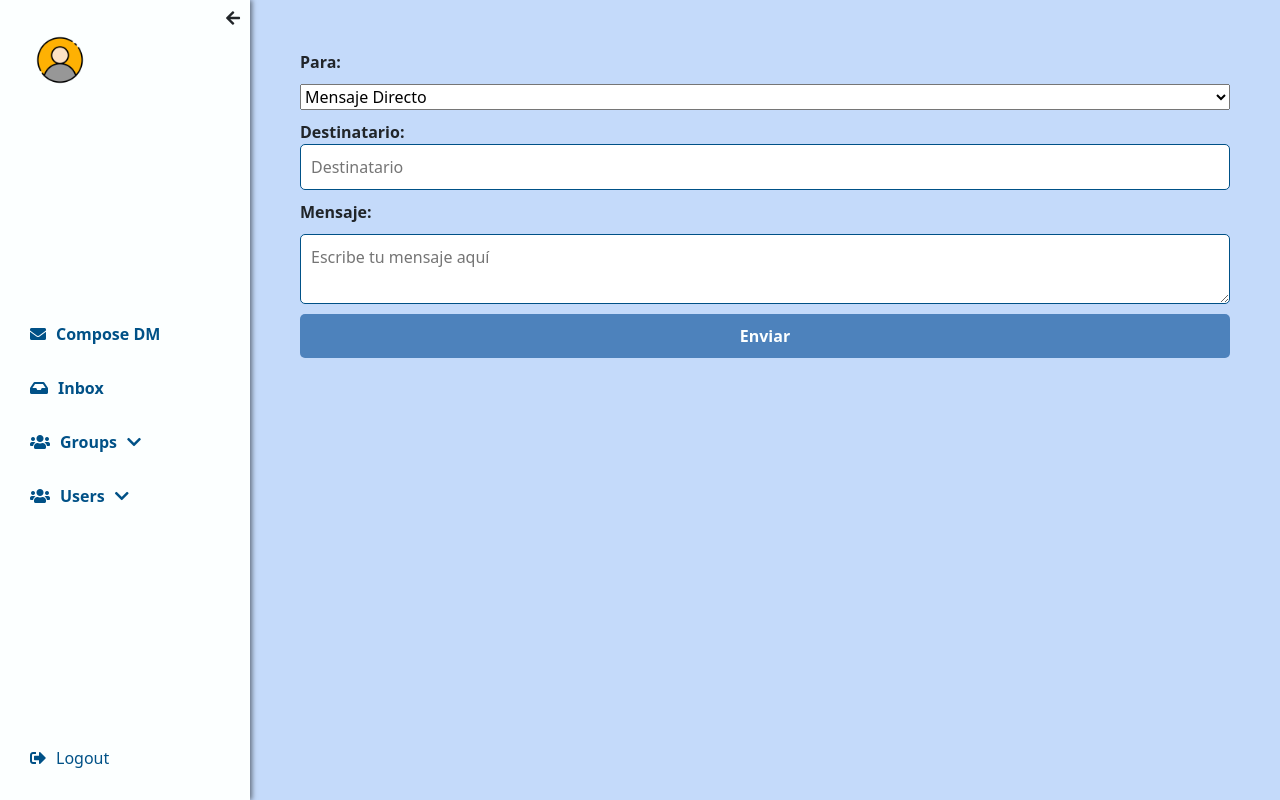
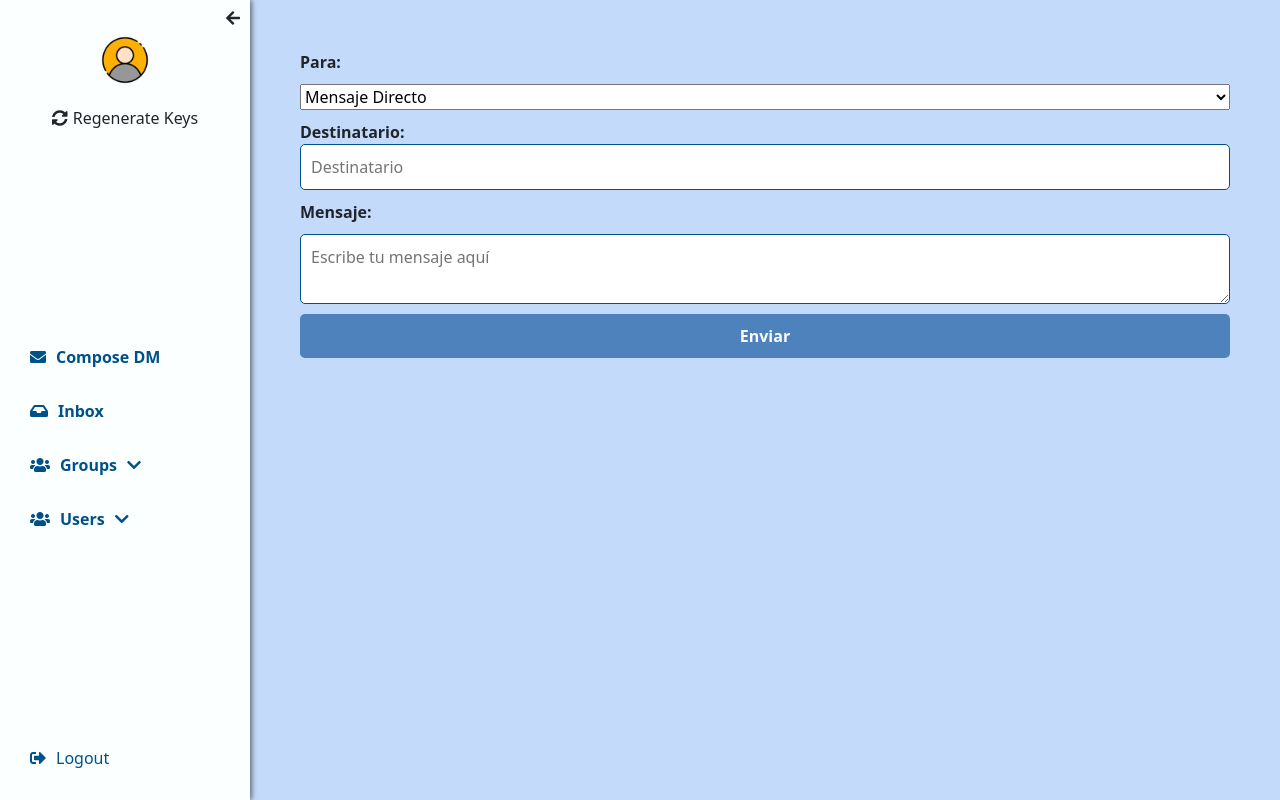
Before and after one commit to MaJu502/proyecto1_cifrados, an Angular app in the folder frontend/: page /email in a window 1280 px wide. Built offline with nearby package versions, Linux system fonts and the light colour scheme.

Commit message:
cambiar contraseña y agregar grupo necesitan agregarles el api en función del frontend

```diff
--- a/frontend/src/app/sidebar/sidebar.component.html
+++ b/frontend/src/app/sidebar/sidebar.component.html
@@ -1,8 +1,18 @@
 <aside class="sidebar" [class.collapsed]="isCollapsed">
   <div class="profile-section">
-    <img src="assets/profile-icon.png" alt="Profile" class="profile-icon">
-    <span class="profile-name" *ngIf="!isCollapsed">{{ username }}</span>
-    <i class="fas" [ngClass]="isCollapsed ? 'fa-arrow-right' : 'fa-arrow-left'" (click)="toggleSidebar()"></i>
+    <div class="user-info">
+      <img src="assets/profile-icon.png" alt="Profile" class="profile-icon">
+      <span class="profile-name" *ngIf="!isCollapsed">{{ username }}</span>
+      <i class="fas" [ngClass]="isCollapsed ? 'fa-arrow-right' : 'fa-arrow-left'" (click)="toggleSidebar()"></i>
+    </div>
+
+    <!-- Botón de regenerar llaves -->
+    <div class="regenerate-keys">
+      <button (click)="regenerarLlaves()" title="Regenerate Keys">
+        <i class="fas fa-sync-alt"></i>
+        <span *ngIf="!isCollapsed"> Regenerate Keys</span>
+      </button>
+    </div>
   </div>
 
   <nav class="menu">
--- a/frontend/src/app/sidebar/sidebar.component.scss
+++ b/frontend/src/app/sidebar/sidebar.component.scss
@@ -58,15 +58,51 @@
     transform: rotate(180deg);
   }
 
+  .regenerate-keys-button {
+    border: none;
+    background: none;
+    cursor: pointer;
+    color: inherit;
+    margin-left: 10px;
+  }
+
   .profile-section {
     display: flex;
     align-items: center;
     padding: 15px;
 
+    .user-info {
+      display: block;
+    }
+
+    .regenerate-keys {
+      display: block;
+      margin-top: 10px;
+
+      button {
+        display: flex;
+        align-items: center;
+        border: none;
+        background: transparent;
+        cursor: pointer;
+        color: inherit;
+
+        i {
+          margin-right: 5px;
+        }
+      }
+    }
+
     .fa-arrow-right,
     .fa-arrow-left {
       margin-left: auto;
     }
+  }
+
+  .profile-section {
+    display: flex;
+    flex-direction: column;
+    align-items: center; /* Centra horizontalmente si deseas que esté centrado */
   }
 
 
@@ -173,6 +209,8 @@
       }
     }
 
+
+
     // .dropdown {
     //   cursor: pointer; // Cambia el cursor a pointer para elementos desplegables
 
--- a/frontend/src/app/sidebar/sidebar.component.ts
+++ b/frontend/src/app/sidebar/sidebar.component.ts
@@ -1,6 +1,7 @@
 import { Component, Input } from '@angular/core';
 import { NgIf, CommonModule } from '@angular/common';
 import { Router } from '@angular/router';
+import * as Forge from 'node-forge';
 
 @Component({
   selector: 'app-sidebar',
@@ -11,13 +12,18 @@ import { Router } from '@angular/router';
 })
 export class SidebarComponent {
   @Input() username: string | null = null;
+
   @Input() privateKey: string | null = null;
 
   isCollapsed = false;
 
   dropdownOpen: string | null = null;
 
-  constructor(private router: Router) {}
+  constructor(private router: Router) { }
+
+  private_key: string = '';
+
+  public_key: string = '';
 
   toggleSidebar(): void {
     this.isCollapsed = !this.isCollapsed;
@@ -31,4 +37,27 @@ export class SidebarComponent {
   navigateTo(route: string): void {
     this.router.navigateByUrl(route);
   }
+
+  regenerarLlaves(): void {
+    console.log("Regenerando llaves...");
+    // REGENERAR LLAVES AQUI
+    let pair = Forge.pki.rsa.generateKeyPair(2048, 0x10001);
+    let pemPrivateKey = Forge.pki.privateKeyToPem(pair.privateKey);
+    let pemPublicKey = Forge.pki.publicKeyToPem(pair.publicKey);
+    let publicKeyStr = pemPublicKey.replace('-----BEGIN PUBLIC KEY-----', '').replace('-----END PUBLIC KEY-----', '').replace(/\n/g, '');
+    let privateKeyStr = pemPrivateKey.replace('-----BEGIN RSA PRIVATE KEY-----', '').replace('-----END RSA PRIVATE KEY-----', '').replace(/\n/g, '');
+    this.private_key = privateKeyStr.replace(/\r/g, '');
+    this.public_key = publicKeyStr.replace(/\r/g, '');
+
+    // API PARA CAMBIAR LA LLAVE PUBLICA AQUIIII
+
+    const blob = new Blob([this.private_key], { type: 'text/plain' });
+    const anchor = document.createElement('a');
+    anchor.download = 'private_key.txt';
+    anchor.href = window.URL.createObjectURL(blob);
+    anchor.style.display = 'none';
+    document.body.appendChild(anchor);
+    anchor.click();
+    document.body.removeChild(anchor);
+  }
 }
```
